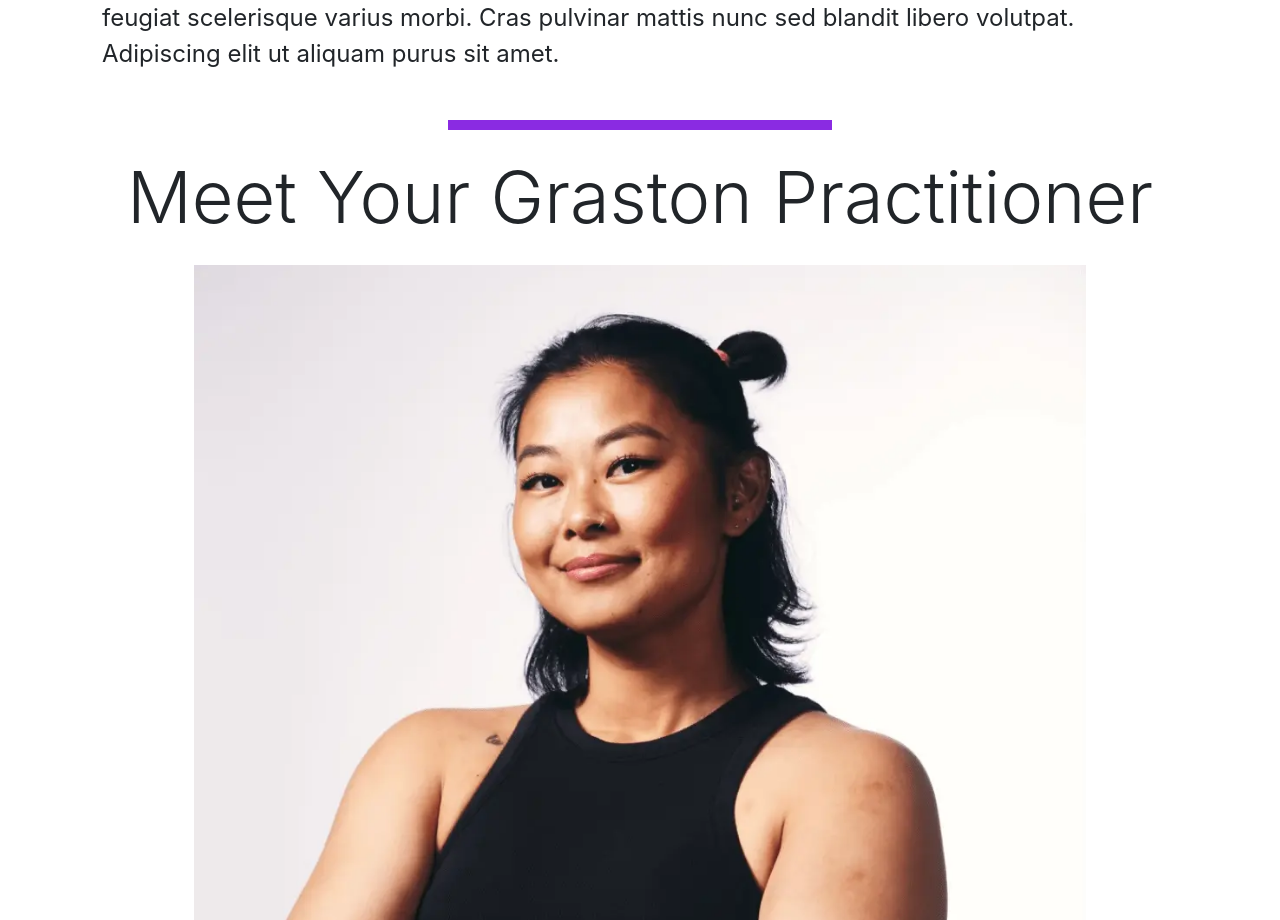
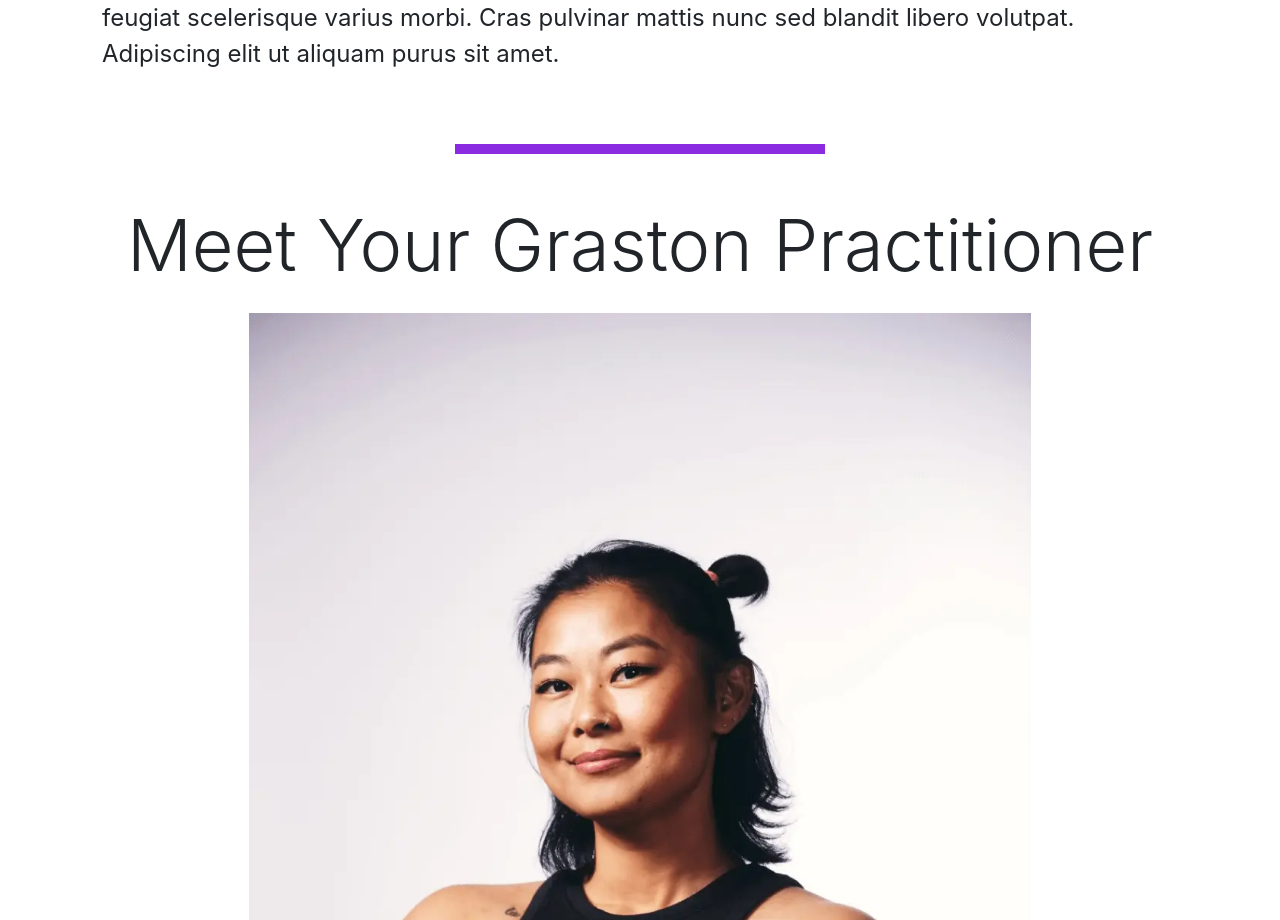
Before and after one commit to daryle-tan/gratson, a React (Create React App) app in the folder frontend/: page / in a window 1280 px wide. Shown: the part 1780-2700 px from the top of the page. Built offline with nearby package versions, Linux system fonts and the light colour scheme; no server answers.

Commit message:
added reserved state and styling

```diff
--- a/frontend/src/App.js
+++ b/frontend/src/App.js
@@ -13,11 +13,10 @@
       <Header />
       <Home />
       <Whatis />
-      <div className="container-custom-split d-flex justify-content-center">
+      <div className="container-custom-split d-flex justify-content-center m-4">
         <div className="custom-split"></div>
       </div>
       <AboutMe />
-
       {/* <Container></Container> */}
       {/* <main className="py-3 flex-fill"> */}
       <BookNow />
--- a/frontend/src/index.css
+++ b/frontend/src/index.css
@@ -240,7 +240,6 @@
 }
 
 .rbc-event {
-  /* background-color: #007bff; */
   color: white;
   border: none;
 }
@@ -265,8 +264,12 @@
 }
 
 .headshot-image {
-  width: 80%;
-  height: 50%;
+  width: 70%;
+  height: 30%;
   object-fit: cover;
   margin-bottom: 20px;
 }
+
+.row > * {
+  height: 100% !important;
+}
--- a/frontend/src/screens/AboutMe.js
+++ b/frontend/src/screens/AboutMe.js
@@ -3,7 +3,7 @@
 
 const AboutMe = () => {
   return (
-    <Container className="aboutMe d-flex w-100 mt-4 justify-content-center align-items-center">
+    <Container className="aboutMe d-flex h-100 w-100 mt-4 justify-content-center align-items-center">
       <Row>
         <Col className="text-center">
           <h1 className="display-2 mb-4">Meet Your Graston Practitioner</h1>
--- a/frontend/src/screens/BookNow.js
+++ b/frontend/src/screens/BookNow.js
@@ -9,6 +9,7 @@
 const BookNow = () => {
   const [events, setEvents] = useState([])
   const [selectedSlot, setSelectedSlot] = useState(null)
+  const [reserved, setReserved] = useState(false)
   const [clientName, setClientName] = useState("")
   const [clientEmail, setClientEmail] = useState("")
   const [clientPhone, setClientPhone] = useState("")
@@ -28,7 +29,7 @@
       .catch((error) => {
         console.error("Error fetching bookings:", error)
       })
-  }, [])
+  }, [reserved])
 
   const isAllowedTimeSlot = (date) => {
     const day = date.getDay()
@@ -89,6 +90,7 @@
             phone: clientPhone,
           }
           setEvents([...events, newEvent])
+          setReserved(true)
           alert("Booking successful!")
         })
         .catch((error) => {
@@ -99,6 +101,12 @@
 
   const getSlotStyle = (date) => {
     const dateTimestamp = date.getTime()
+    const isBooked = events.some(
+      (event) =>
+        dateTimestamp >= new Date(event.start).getTime() &&
+        dateTimestamp < new Date(event.end).getTime(),
+    )
+
     let selectedStart = selectedSlot
     let selectedEnd = moment(selectedSlot).add(1, "minutes").toDate()
 
@@ -128,7 +136,11 @@
     }
 
     return {
-      backgroundColor: isAllowedTimeSlot(date) ? "#dff0d8" : "darkgrey",
+      backgroundColor: isBooked
+        ? "darkgrey"
+        : isAllowedTimeSlot(date)
+        ? "#dff0d8"
+        : "darkgrey",
     }
   }
 
```
Also changed, not shown: frontend/src/screens/Whatis.js (+1 -6 lines).
